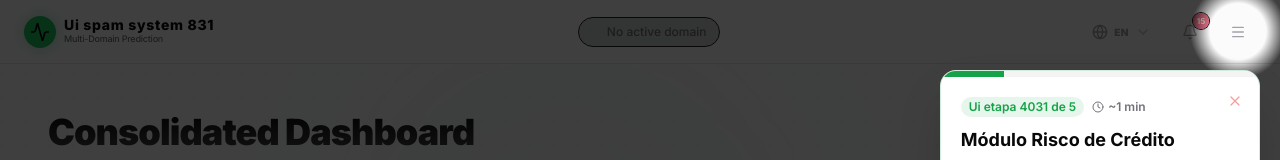
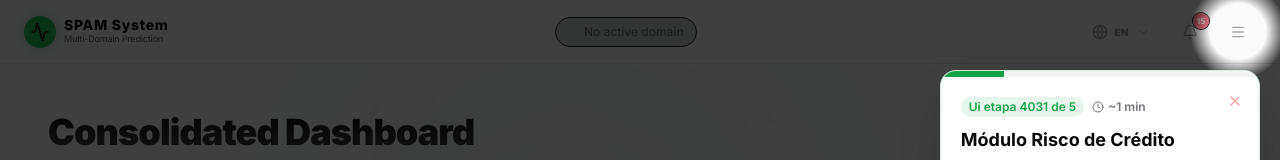
Before and after one commit to gabriellsnts/spam-project, a Next.js app: page / in a window 1280 px wide. Shown: the top 160 px of the page. Built offline with nearby package versions, Linux system fonts and the light colour scheme; sample sign-in values are in the browser's storage.

Commit message:
fix: correcao do formato do titulo no header

```diff
--- a/src/components/shared/header.tsx
+++ b/src/components/shared/header.tsx
@@ -123,7 +123,8 @@ export function Header() {
             </div>
             <div className="flex flex-col">
               <span className="text-foreground font-extrabold text-sm tracking-wider leading-none">
-                {t("ui_spam_system_831")}</span>
+                SPAM System
+              </span>
               <span className="text-[9px] text-zinc-500 font-medium tracking-tight">
                 {t("multi_domain_prediction")}
               </span>
```
Also changed, not shown: 1 other file (tests, documents, lock files or other folders).
